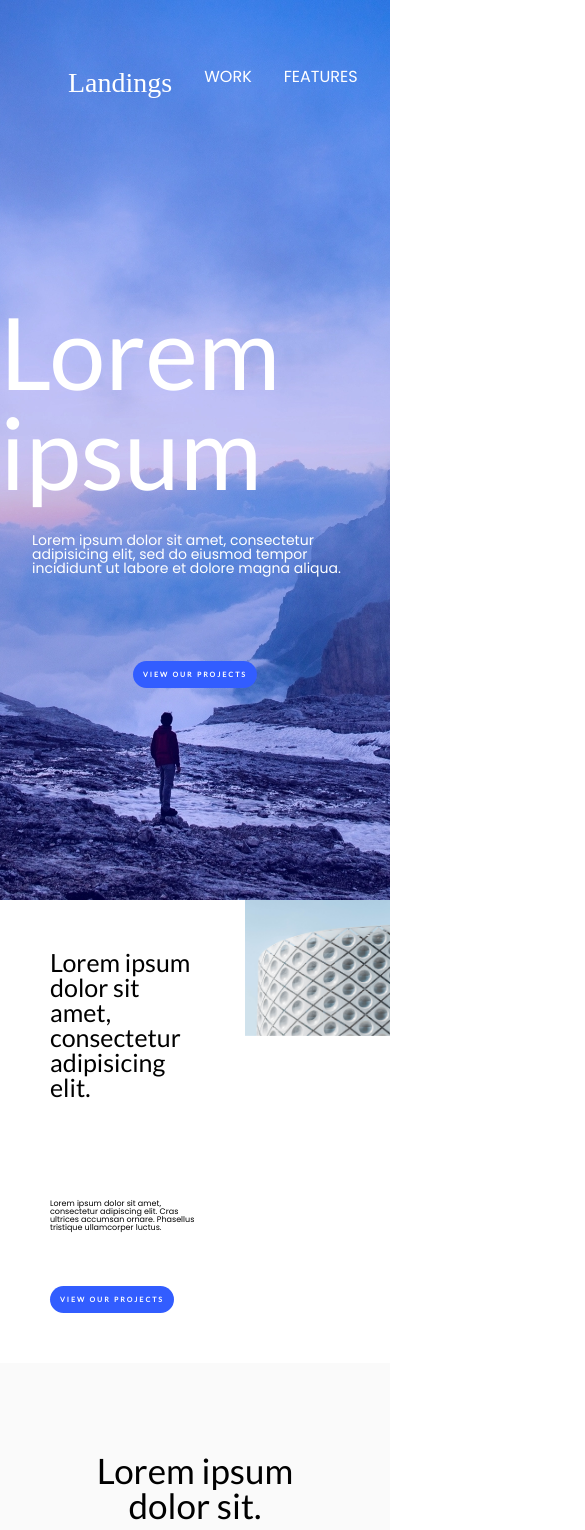
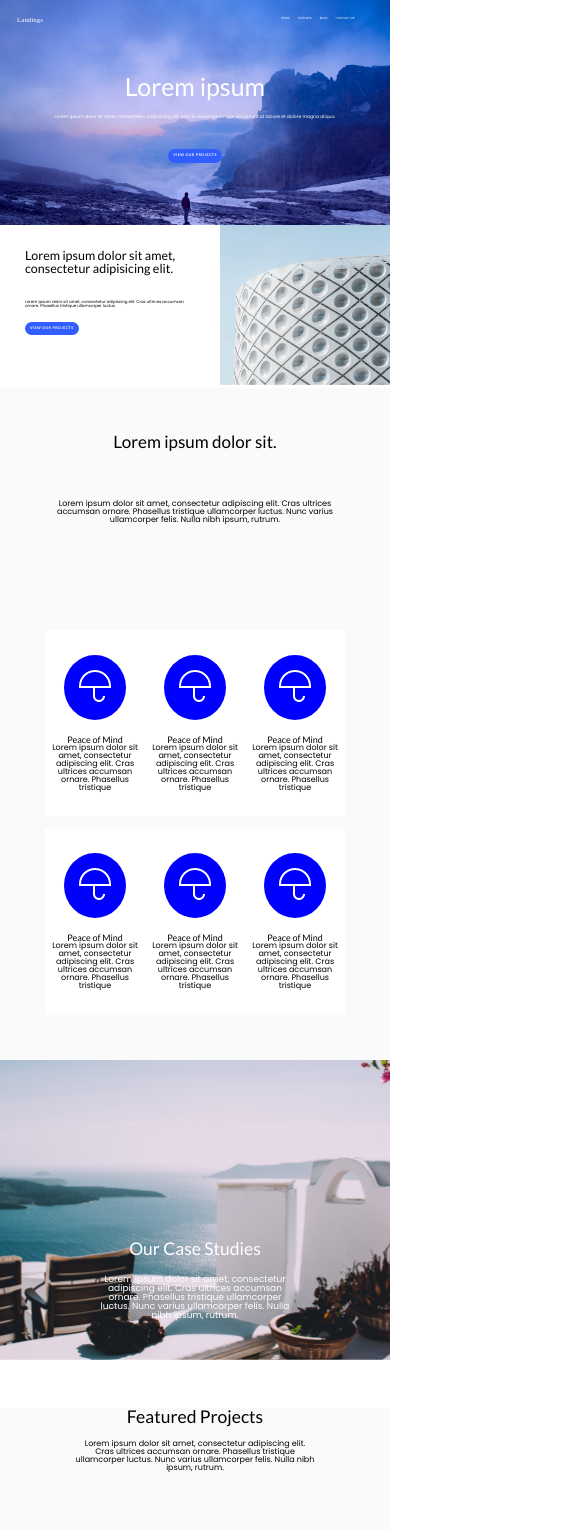
Before and after one commit to EleVaT3D/Midterm, a plain HTML site: page index.html in a window 390 px wide. Shown: the top 1530 px of the page, 585 px wide, since content can reach past the window. Drawn offline with Linux system fonts and the light colour scheme.

Commit message:
480 Half done TEST

```diff
--- a/CSS/responsive.css
+++ /dev/null
@@ -1,89 +0,0 @@
-/*FIRST PAGE*/
-
-
-@media (max-width: 768px) {
-	.navigation-li {
-		font-size: 16px;
-	}
-}
-@media (max-width: 768px) {
-	.Firstcentersmall {
-		font-size: 14px;
-	}
-}
-
-
-
-/*BLOCKS*/
-
-@media (max-width: 768px) {
-	.LeftBlock2 {
-		padding: 50px;
-	}
-}
-
-
-
-@media (max-width: 768px) {
-	.LeftBlock2p1 {
-		font-size: 25px;
-	}
-}
-@media (max-width: 768px) {
-	.LeftBlock2p2 {
-		font-size: 8px;
-	}
-}
-@media (max-width: 768px) {
-	.RightBlock2 {
-		width: 50%;
-	}
-}
-
-
-
-
-
-@media (max-width: 768px) {
-	.RightBlockFlower {
-		padding: 50px;
-	}
-}
-@media (max-width: 768px) {
-	.RightBlockFlowerP1 {
-		font-size: 25px;
-	}
-}
-@media (max-width: 768px) {
-	.RightBlockFlowerP2 {
-		font-size: 8px;
-	}
-}
-@media (max-width: 768px) {
-	.LeftBlockFlower {
-		width: 50%;
-	}
-}
-
-
-
-/*BUTTONS*/
-
-@media (max-width: 768px) {
-	.button2 {
-		padding: 10px;
-		font-size: 7px;
-	}
-}
-@media (max-width: 768px) {
-	.buttonleft {
-		padding: 10px;
-		font-size: 7px;
-	}
-}
-@media (max-width: 768px) {
-	.buttonflower {
-		padding: 10px;
-		font-size: 7px;
-	}
-}
--- /dev/null
+++ b/CSS/responsive480.css
@@ -0,0 +1,218 @@
+/*FIRST PAGE*/
+
+@media (max-width: 480px) {
+	.mountain-bg {
+		height: 225px;
+	}
+}
+@media (max-width: 480px) {
+	.navigation-ul {
+		margin-right: 35.5px;
+	}
+}
+@media (max-width: 480px) {
+	.Landings {
+		font-size: 7px;
+		margin-top: 17px;
+		margin-left: 17px;
+	}
+}
+@media (max-width: 480px) {
+	.navigation-li {
+	margin-left: 8px;
+	font-size: 3px;
+	margin-top: 17px;
+	}
+}
+@media (max-width: 480px) {
+	.Firstcenterbig {
+	font-size: 25px;
+	margin-top: 50px;;
+	}
+}
+@media (max-width: 480px) {
+	.Firstcentersmall {
+		font-size: 4.5px;
+		padding: 16px;
+	}
+}
+@media (max-width: 480px) {
+	.button2 {
+	font-family: 'Lato';
+	margin-top: 13.5px;
+	font-size: 3.5px;
+	padding: 5px;
+	letter-spacing: 0.5px;
+
+	}
+}
+
+
+
+/*SECTION 2*/
+
+@media (max-width: 480px) {
+	.LeftBlock2 {
+		padding: 25px;
+	}
+}
+@media (max-width: 480px) {
+	.LeftBlock2p1 {
+		font-size: 12.5px;
+	}
+}
+@media (max-width: 480px) {
+	.LeftBlock2p2 {
+		font-size: 4px;
+		margin-top: 25px;
+	}
+}
+@media (max-width: 480px) {
+	.RightBlock2 {
+		width: 50%;
+	}
+}
+@media (max-width: 480px) {
+	.buttonleft {
+		margin-top: 13.5px;
+		padding: 5px;
+		font-size: 3.5px;
+		letter-spacing: 0.5px;
+	}
+}
+
+/*SixIconsSection*/
+@media (max-width: 768px) {
+	.SixIconsSection {
+		padding: 45px;
+	}
+}@media (max-width: 768px) {
+	.HeaderSixIconsSection {
+		font-size: 17px;
+	}
+}@media (max-width: 768px) {
+	.HeaderSixIconsSectionP {
+		font-size: 8px;
+		margin-top: 25px
+		margin-bottom: 47px;
+	}
+}
+@media (max-width: 768px) {
+	.smallbox {
+	margin-top: 12.5px;
+	background-color: white;
+	width: 184.5px;
+	height: 186px;
+	}
+}
+@media (max-width: 768px) {
+	.icon {
+		padding: 15px;
+		margin-bottom: 15px;
+	}
+}
+@media (max-width: 768px) {
+	.smallbox h5 {
+		font-size: 9px;
+	}
+}
+@media (max-width: 768px) {
+	.smallbox p {
+		font-size: 8px;
+}
+
+/*Section3Sea*/
+
+@media (max-width: 768px) {
+	.Section3Sea {
+		height: 300.5px;
+	}
+}
+@media (max-width: 768px) {
+	.Section3H {
+		padding-top: 180px;
+		font-size: 17.5px;
+	}
+}
+@media (max-width: 768px) {
+	.Section3P {
+		padding: 17.5px 100px;
+		font-size: 9px;
+	}
+}
+
+
+
+/*Section 4*/
+
+@media (max-width: 768px) {
+	.FeaturedProjects {
+	height: 125px;
+	}
+}
+@media (max-width: 768px) {
+	.Section4H {
+		font-size: 17.5px;
+		margin-top: 47.5px;
+		margin-bottom: 15px;
+	}
+}
+@media (max-width: 768px) {
+	.Section4P {
+		font-size: 8px;
+		padding-right: 75px;
+		padding-left: 75px;
+		margin-bottom: 47.5px;
+	}
+}
+
+
+
+
+
+
+
+
+@media (max-width: 768px) {
+	.RightBlockFlower {
+		padding: 51px;
+	}
+}
+@media (max-width: 768px) {
+	.RightBlockFlowerP1 {
+		font-size: 25px;
+	}
+}
+@media (max-width: 768px) {
+	.RightBlockFlowerP2 {
+		margin-top: 25px;
+		font-size: 8px;
+		margin-top: 50px;
+	}
+}
+@media (max-width: 768px) {
+	.buttonflower {
+		margin-top: 27px;
+		padding: 10px;
+		font-size: 7px;
+		letter-spacing: 1px;
+	}
+}
+
+@media (max-width: 768px) {
+	.LeftBlockFlower {
+		width: 50%;
+	}
+}
+
+/*FOOTER*/
+@media (max-width: 768px) {
+	.FooterSection {
+		height: 70px;
+	}
+}
+@media (max-width: 768px) {
+	.FooterSection p {
+		padding-top: 32px;
+	}
+}
--- /dev/null
+++ b/CSS/responsive768.css
@@ -0,0 +1,218 @@
+/*FIRST PAGE*/
+
+@media (max-width: 768px) {
+	.mountain-bg {
+		height: 450px;
+	}
+}
+@media (max-width: 768px) {
+	.navigation-ul {
+		margin-right: 71px;
+	}
+}
+@media (max-width: 768px) {
+	.Landings {
+		font-size: 14px;
+		margin-top: 34px;
+		margin-left: 34px;
+	}
+}
+@media (max-width: 768px) {
+	.navigation-li {
+	margin-left: 16px;
+	font-size: 6px;
+	margin-top: 34px;
+	}
+}
+@media (max-width: 768px) {
+	.Firstcenterbig {
+	font-size: 50px;
+	margin-top: 100px;;
+	}
+}
+@media (max-width: 768px) {
+	.Firstcentersmall {
+		font-size: 9px;
+		padding: 32px;
+	}
+}
+@media (max-width: 768px) {
+	.button2 {
+	font-family: 'Lato';
+	margin-top: 27px;
+	font-size: 7px;
+	padding: 10px;
+	letter-spacing: 1px;
+
+	}
+}
+
+
+
+/*SECTION 2*/
+
+@media (max-width: 768px) {
+	.LeftBlock2 {
+		padding: 50px;
+	}
+}
+@media (max-width: 768px) {
+	.LeftBlock2p1 {
+		font-size: 25px;
+	}
+}
+@media (max-width: 768px) {
+	.LeftBlock2p2 {
+		font-size: 8px;
+		margin-top: 50px;
+	}
+}
+@media (max-width: 768px) {
+	.RightBlock2 {
+		width: 50%;
+	}
+}
+@media (max-width: 768px) {
+	.buttonleft {
+		margin-top: 27px;
+		padding: 10px;
+		font-size: 7px;
+		letter-spacing: 1px;
+	}
+}
+
+/*SixIconsSection*/
+@media (max-width: 768px) {
+	.SixIconsSection {
+		padding: 45px;
+	}
+}@media (max-width: 768px) {
+	.HeaderSixIconsSection {
+		font-size: 17px;
+	}
+}@media (max-width: 768px) {
+	.HeaderSixIconsSectionP {
+		font-size: 8px;
+		margin-top: 25px
+		margin-bottom: 47px;
+	}
+}
+@media (max-width: 768px) {
+	.smallbox {
+	margin-top: 12.5px;
+	background-color: white;
+	width: 184.5px;
+	height: 186px;
+	}
+}
+@media (max-width: 768px) {
+	.icon {
+		padding: 15px;
+		margin-bottom: 15px;
+	}
+}
+@media (max-width: 768px) {
+	.smallbox h5 {
+		font-size: 9px;
+	}
+}
+@media (max-width: 768px) {
+	.smallbox p {
+		font-size: 8px;
+}
+
+/*Section3Sea*/
+
+@media (max-width: 768px) {
+	.Section3Sea {
+		height: 300.5px;
+	}
+}
+@media (max-width: 768px) {
+	.Section3H {
+		padding-top: 180px;
+		font-size: 17.5px;
+	}
+}
+@media (max-width: 768px) {
+	.Section3P {
+		padding: 17.5px 100px;
+		font-size: 9px;
+	}
+}
+
+
+
+/*Section 4*/
+
+@media (max-width: 768px) {
+	.FeaturedProjects {
+	height: 125px;
+	}
+}
+@media (max-width: 768px) {
+	.Section4H {
+		font-size: 17.5px;
+		margin-top: 47.5px;
+		margin-bottom: 15px;
+	}
+}
+@media (max-width: 768px) {
+	.Section4P {
+		font-size: 8px;
+		padding-right: 75px;
+		padding-left: 75px;
+		margin-bottom: 47.5px;
+	}
+}
+
+
+
+
+
+
+
+
+@media (max-width: 768px) {
+	.RightBlockFlower {
+		padding: 51px;
+	}
+}
+@media (max-width: 768px) {
+	.RightBlockFlowerP1 {
+		font-size: 25px;
+	}
+}
+@media (max-width: 768px) {
+	.RightBlockFlowerP2 {
+		margin-top: 25px;
+		font-size: 8px;
+		margin-top: 50px;
+	}
+}
+@media (max-width: 768px) {
+	.buttonflower {
+		margin-top: 27px;
+		padding: 10px;
+		font-size: 7px;
+		letter-spacing: 1px;
+	}
+}
+
+@media (max-width: 768px) {
+	.LeftBlockFlower {
+		width: 50%;
+	}
+}
+
+/*FOOTER*/
+@media (max-width: 768px) {
+	.FooterSection {
+		height: 70px;
+	}
+}
+@media (max-width: 768px) {
+	.FooterSection p {
+		padding-top: 32px;
+	}
+}
--- a/CSS/styles.css
+++ b/CSS/styles.css
@@ -126,7 +126,6 @@
 	font-family: 'Poppins';
 	text-align: center;
 	font-size: 16px;
-/*	width: 771px;*/
 	margin-top: 50px
 }
 .boxes1{
--- a/index.html
+++ b/index.html
@@ -7,7 +7,8 @@
 	<link href="https://fonts.googleapis.com/css?family=Lato&display=swap" rel="stylesheet">
 	<link rel="stylesheet" type="text/css" href="CSS/reset.css">
 	<link rel="stylesheet" type="text/css" href="CSS/styles.css">
-	<link rel="stylesheet" type="text/css" href="CSS/responsive.css">
+	<link rel="stylesheet" type="text/css" href="CSS/responsive768.css">
+	<link rel="stylesheet" type="text/css" href="CSS/responsive480.css">
 </head>
 <body>
 	<section class="mountain-bg">
```
